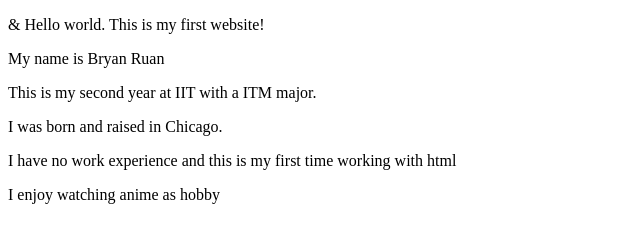
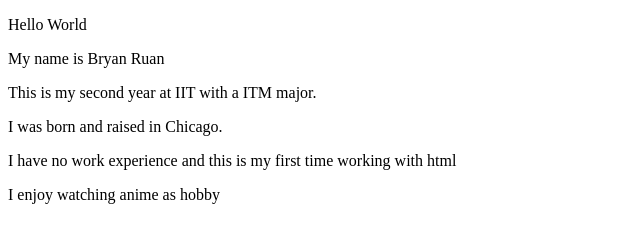
Before and after one commit to Bryan-Ruan-ITM362/lab1, a plain HTML site: page index.html in a window 1280 px wide. Shown: the whole page, without its empty margins (0-640 px from the left). Drawn offline with Linux system fonts and the light colour scheme.

Commit message:
Update index.html

```diff
--- a/index.html
+++ b/index.html
@@ -2,10 +2,10 @@
 <html lang="en">
 <head>
   <meta charset="UTF-8">
-  <title>ITMD-361 Internet Technologies and Web Design</title>
+  <title>ITMD-362 Human-Computer Interaction and Web Design</title>
 </head>
 <body>
-  <p>&amp; Hello world. This is my first website!</p>
+  <p>Hello World</p>
   <p>My name is Bryan Ruan</p>
   <p>This is my second year at IIT with a ITM major.</p>
   <p>I was born and raised in Chicago.</p>
```
